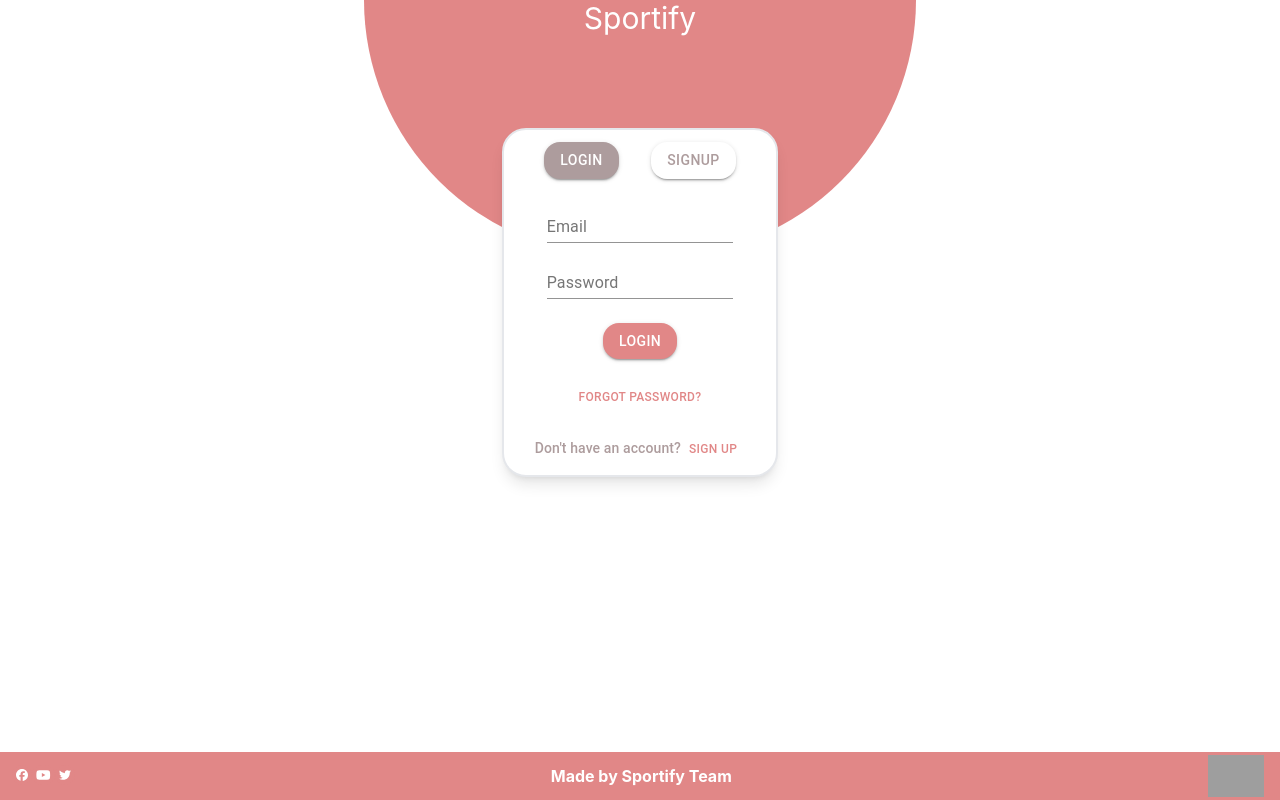
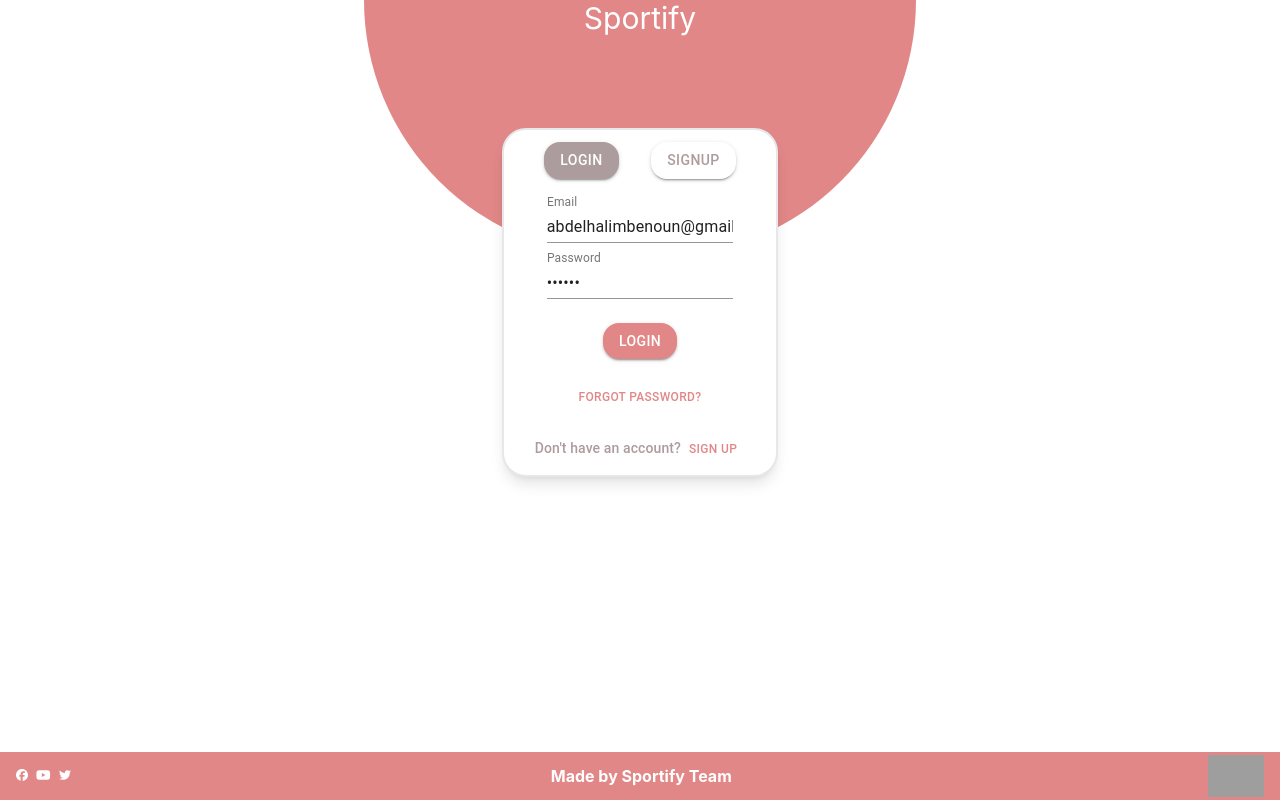
Before and after one commit to abdelhalim97/React_FB_SPORTIFY, a React (Create React App) app: page / in a window 1280 px wide. Built offline with nearby package versions, Linux system fonts and the light colour scheme; no server answers; grey boxes are pictures that could not be loaded.

Commit message:
default values

```diff
--- a/src/components/containers/form-login.jsx
+++ b/src/components/containers/form-login.jsx
@@ -18,12 +18,14 @@ export const FormLogin = ({setForm,formDataLogIn,setFormDataLogIn}) => {
     {
       id:'email',
       label:"Email",
-      types:"email"
+      types:"email",
+      defaultValue:'abdelhalimbenoun@gmail.Com',
     },
     {
       id:'password',
       label:"Password",
-      types:"password"
+      types:"password",
+      defaultValue:'123456'
     },
   ]
   const dataButtons2 =[
@@ -48,7 +50,7 @@ export const FormLogin = ({setForm,formDataLogIn,setFormDataLogIn}) => {
         <div className='mx-auto w-5/6 my-2'>
           {dataLogin.map(data=>
           <TextField key={data.id} value={formDataLogIn[data.id]} onChange={(e)=>{handleChangeLogIn(e.target.value,data.id)}}
-          label={data.label} type={data.types} className="w-full my-1"/>
+          label={data.label} type={data.types} className="w-full my-1" defaultValue={data.defaultValue}/>
           )}
         </div>
         {dataButtons2.map(data=>
```
Also changed, not shown: 1 other file (tests, documents, lock files or other folders).
